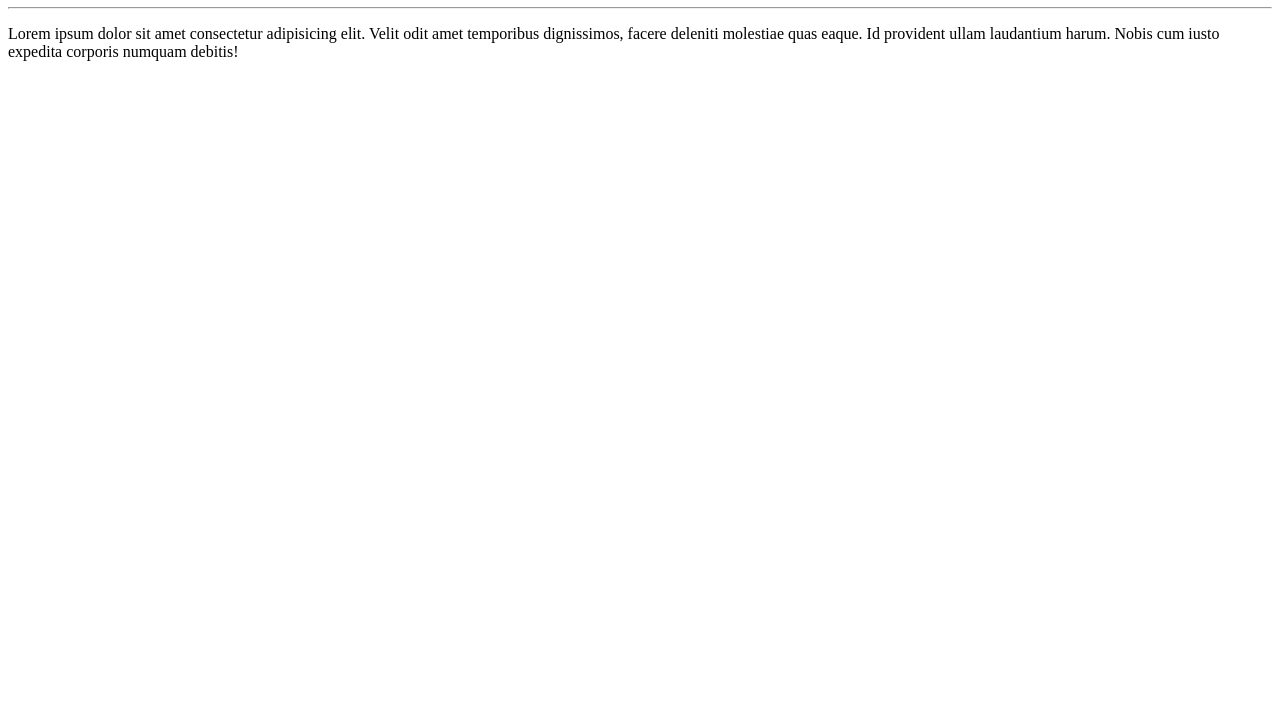
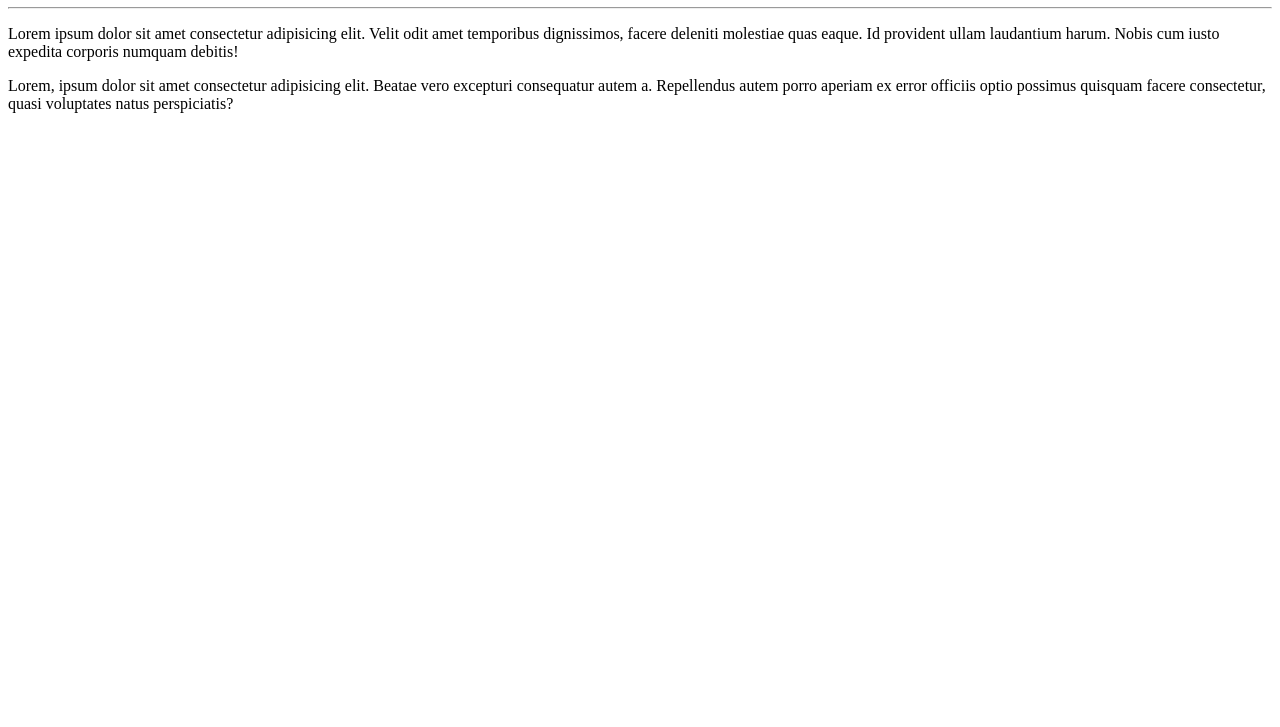
Before and after one commit to jl-com/Ola-mundo, a plain HTML site: page site.exemplo/index.html in a window 1280 px wide. Shown: the part 73-800 px from the top of the page. Drawn offline with Linux system fonts and the light colour scheme.

Commit message:
Adicionado outro paragrafo

```diff
--- a/site.exemplo/index.html
+++ b/site.exemplo/index.html
@@ -9,5 +9,6 @@
     <h1>Olá, Mundo!</h1>
     <hr>
     <p>Lorem ipsum dolor sit amet consectetur adipisicing elit. Velit odit amet temporibus dignissimos, facere deleniti molestiae quas eaque. Id provident ullam laudantium harum. Nobis cum iusto expedita corporis numquam debitis!</p>
+     <p>Lorem, ipsum dolor sit amet consectetur adipisicing elit. Beatae vero excepturi consequatur autem a. Repellendus autem porro aperiam ex error officiis optio possimus quisquam facere consectetur, quasi voluptates natus perspiciatis?</p>
 </body>
 </html>
```
